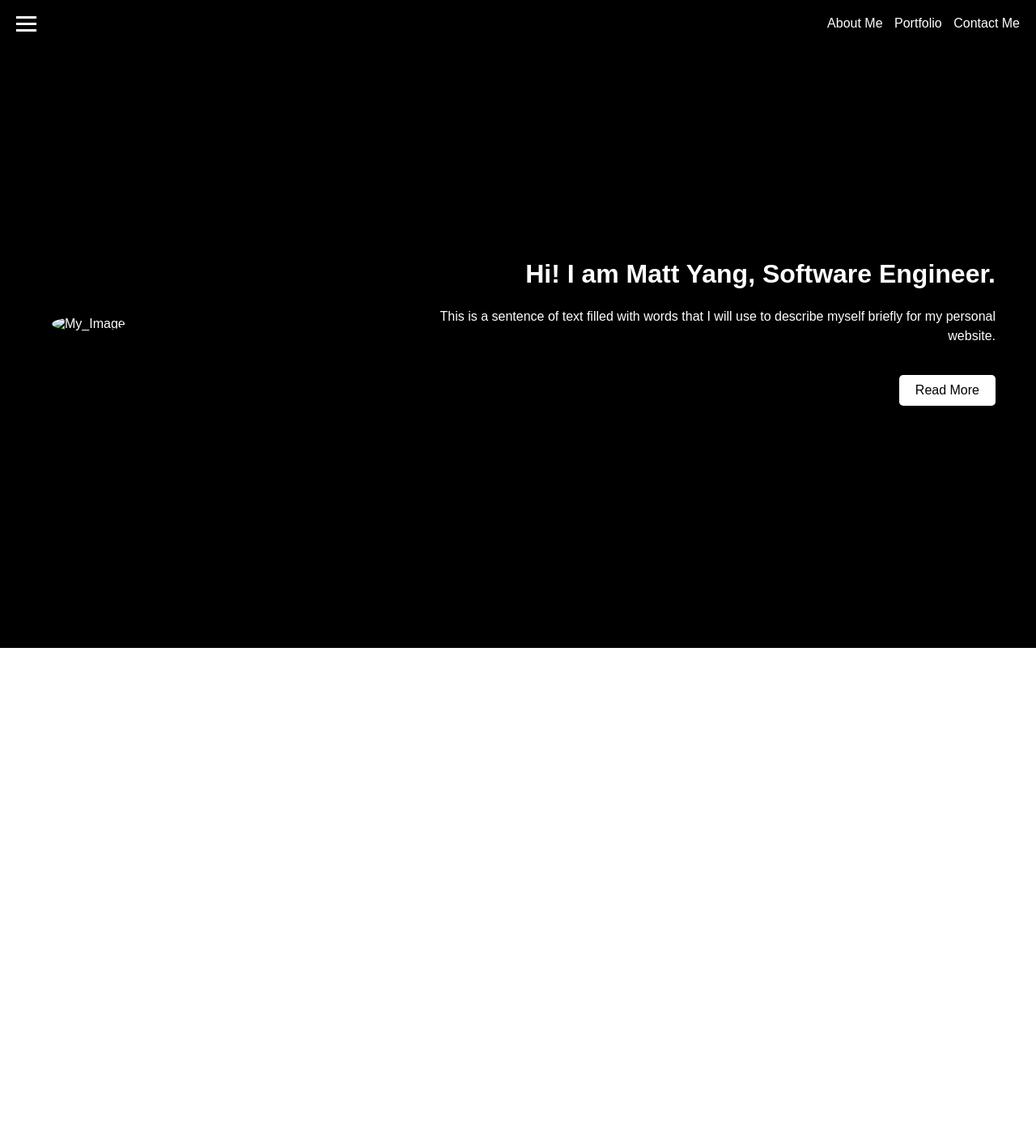
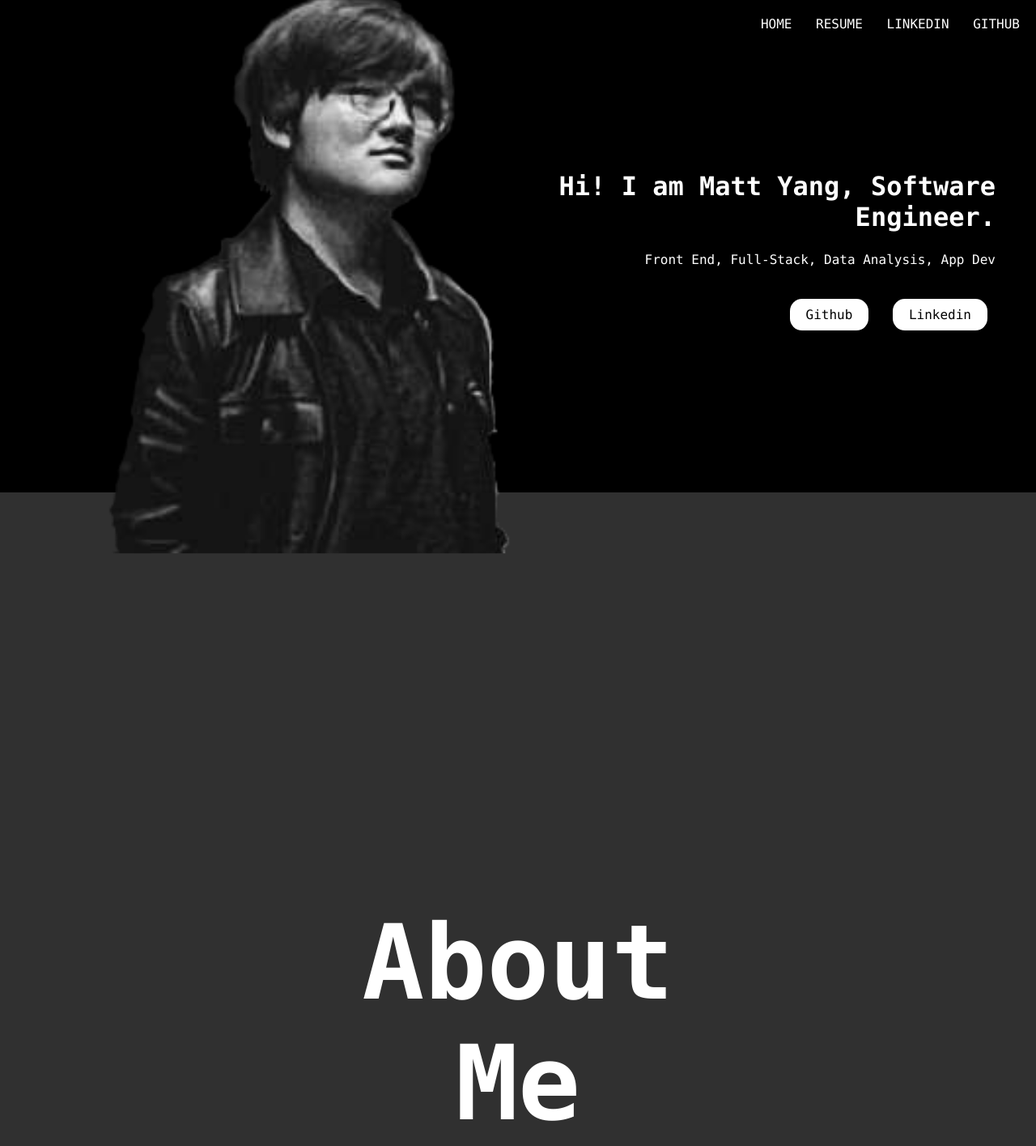
Before and after one commit to mYang25/Personalized-Website, a website: page public/index.html in a window 1280 px wide. Shown: the top 1415 px of the page at 81% size. Before the commit the page ends 800 px from the top, so only its background shows below. Drawn offline with Linux system fonts and the light colour scheme.

Commit message:
Updated home block and about me block

```diff
--- a/public/index.html
+++ b/public/index.html
@@ -7,26 +7,36 @@
 <body>
   <div class="container">
     <div class="lighting">
-      <img src="./images/pfp.png" alt="My_Image">
+      <img src="pfp.png" alt="My_Image">
     </div>
-    <div class="content">
+    <div class="home_page_content">
       <h1>Hi! I am Matt Yang, Software Engineer.</h1>
-      <p>This is a sentence of text filled with words that I will use to describe myself briefly for my personal website.</p>
-      <a href="#" class="read-more">Read More</a>
+      <p>Front End, Full-Stack, Data Analysis, App Dev</p>
+      <a href="#" class="button">Github</a>
+      <a href="#" class="button">Linkedin</a>
     </div>
-    <input type="checkbox" id="toggle-menu">
-    <label for="toggle-menu" class="menu-icon">
-      <span></span>
-      <span></span>
-      <span></span>
-    </label>
     <nav class="menu">
       <ul>
-        <li><a href="#">About Me</a></li>
-        <li><a href="#">Portfolio</a></li>
-        <li><a href="#">Contact Me</a></li>
+        <li><a href="#">HOME</a></li>
+        <li><a href="#">RESUME</a></li>
+        <li><a href="#">LINKEDIN</a></li>
+        <li><a href="#">GITHUB</a></li>
       </ul>
     </nav>
   </div>
+
+  <div class="about-me">
+    <h2>About Me</h2>
+    <p>I'm a current junior at University of California, San Diego studying computer science.
+    I am currently seeking internship and research opportunities. When I am not coding projects or watching documentaries,
+    I enjoy board games, cook fancy dishes, and travel to try new restaurants. </p>
+
+
+    <div class="about-me-content">
+      <a href="#" class="circle-button">Resume</a>
+      <a href="#" class="circle-button">Projects</a>
+      <a href="#" class="circle-button">Contacts</a>
+    </div>
+  </div>
 </body>
 </html>
--- a/public/styles.css
+++ b/public/styles.css
@@ -1,29 +1,29 @@
 body {
     margin: 0;
     padding: 0;
-    font-family: Arial, sans-serif;
+    font-family: monaco, monospace;
   }
 
   .container {
     position: relative;
     background-color: #000;
     color: #fff;
-    height: 100vh;
+    height: 76vh;
   }
 
   .lighting {
     position: absolute;
-    left: 5%;
+    left: 10%;
     top: 50%;
-    transform: translateY(-50%);
+    transform: translateY(-48%);
   }
 
   .lighting img {
-    width: 200px;
-    border-radius: 50%;
+    width: 600px;
+    border-radius: 0%;
   }
 
-  .content {
+  .home_page_content {
     position: absolute;
     top: 50%;
     left: 40%;
@@ -42,39 +42,20 @@ body {
     line-height: 1.5;
   }
 
-  .read-more {
+  .button {
     display: inline-block;
     padding: 10px 20px;
     background-color: #fff;
     color: #000;
     text-decoration: none;
-    border-radius: 5px;
+    border-radius: 15px;
+    margin: 10px;
     margin-top: 20px;
-  }
-
-  .menu-icon {
-    position: absolute;
-    top: 20px;
-    left: 20px;
     cursor: pointer;
-    display: block;
-    z-index: 2;
-  }
-
-  .menu-icon span {
-    display: block;
-    width: 25px;
-    height: 3px;
-    background-color: #fff;
-    margin-bottom: 5px;
-  }
-
-  #toggle-menu {
-    display: none;
   }
 
   .menu {
-    position: absolute;
+    position: fixed;
     top: 20px;
     right: 20px;
   }
@@ -87,7 +68,7 @@ body {
 
   .menu ul li {
     display: inline-block;
-    margin-left: 10px;
+    margin-left: 20px;
   }
 
   .menu ul li a {
@@ -95,3 +76,43 @@ body {
     text-decoration: none;
     font-size: 16px;
   }
+
+  .about-me {
+    background-color: #303030;
+    padding: 400px;
+    height: 600px;
+    color: #fff;
+    text-align: center;
+  }
+
+  .about-me h2 {
+    font-size: 128px;
+    font-weight: bold;
+    margin-bottom: 50px;
+  }
+
+  .about-me p {
+    font-size: 16px;
+    line-height: 2;
+    margin-bottom: 200px;
+  }
+
+  /* Styles for the circular buttons */
+  .circle-button {
+    display: inline-block;
+    width: 160px;
+    height: 160px;
+    border-radius: 50%;
+    background-color: #fff;
+    color: #000;
+    text-decoration: none;
+    line-height: 80px;
+    margin: 50px;
+    font-size: 14px;
+  }
+
+  /* Add hover styles to the circular buttons */
+  .circle-button:hover {
+    background-color: #ddd;
+    color: #000;
+  }
```
Also changed, not shown: public/API_Icon.png (renamed from images/API_Icon.png), public/AppDev.png (renamed from images/AppDev.png), public/WebDez.png (renamed from images/WebDez.png), public/pfp.png (renamed from images/pfp.png), public/streamline.png (renamed from images/streamline.png), public/web_bg.jpg (renamed from images/web_bg.jpg).
